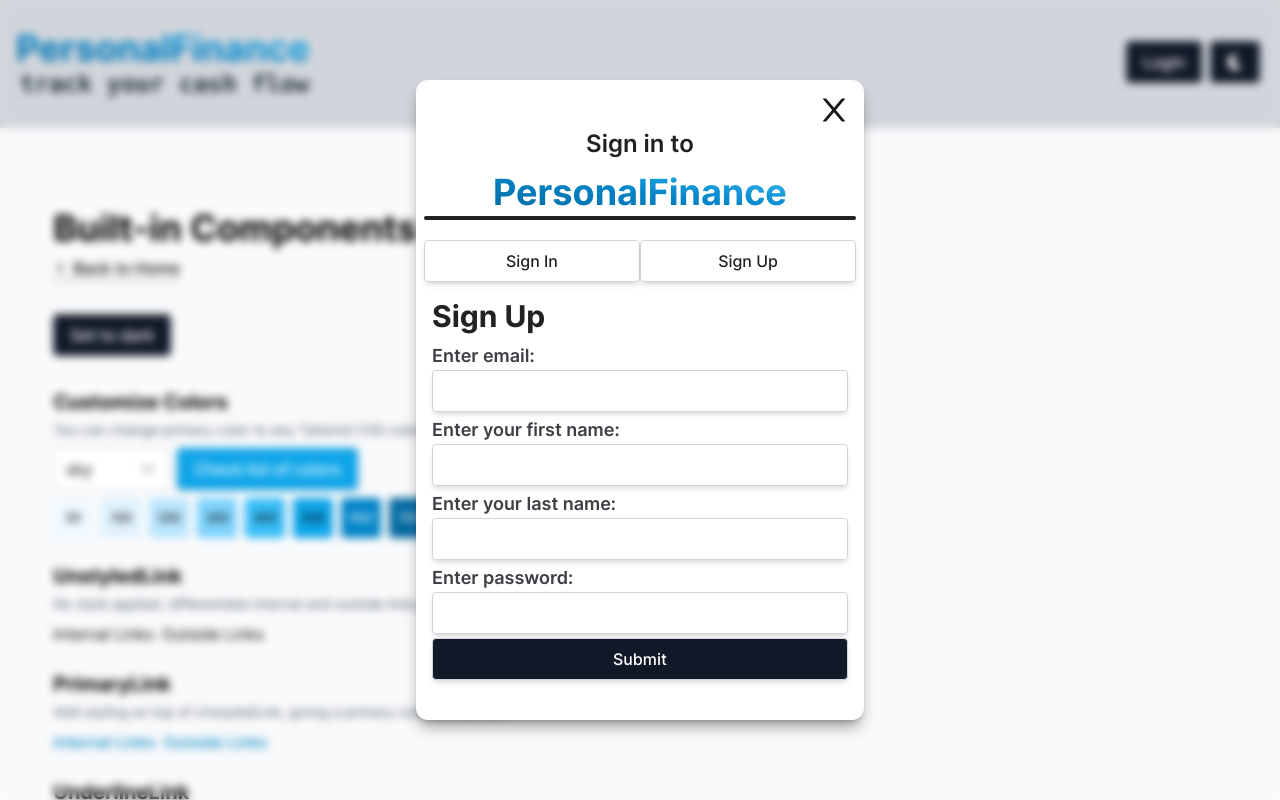
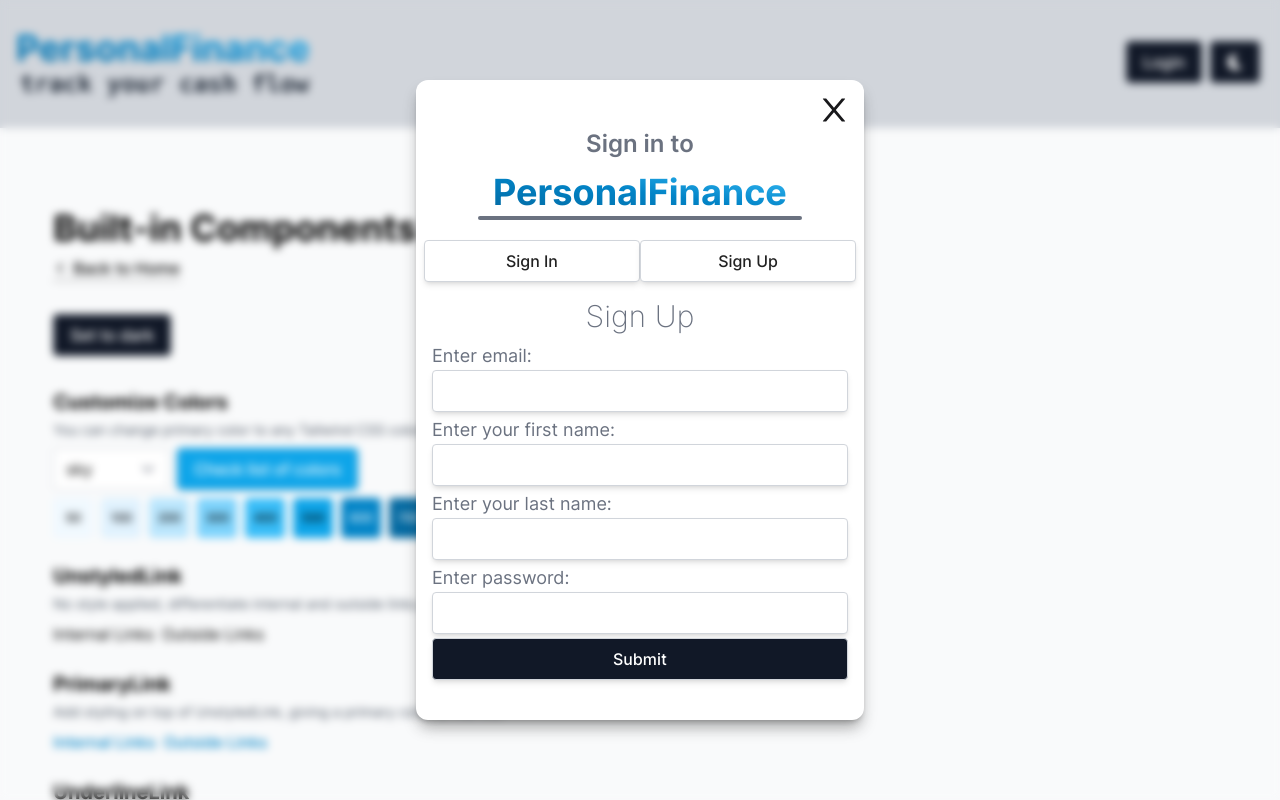
Before and after one commit to kalinchenko23/personal_finance_tracker, a Next.js app in the folder client/: page /components in a window 1280 px wide. Both pictures are taken after a click on the button "Login". Shown: the top 800 px of the page. Built offline with nearby package versions, Linux system fonts and the light colour scheme.

Commit message:
style: form styles

```diff
--- a/client/src/components/LoginForm.tsx
+++ b/client/src/components/LoginForm.tsx
@@ -38,15 +38,14 @@ const LoginForm: React.FC<{
     const { status, data, message } = await register(cred);
 
     if (status === 201) {
-      //display toast
       toast.success(message);
-      //open login form
       setCredentials({
         username: '',
         first_name: '',
         last_name: '',
         password: '',
       });
+      setToggle(true);
     } else {
       toast.error(message);
     }
@@ -118,11 +117,11 @@ const LoginForm: React.FC<{
           <AiOutlineClose className='text-4xl' />
         </button>
 
-        <p className='mt-10 text-2xl font-semibold text-dark'>Sign in to</p>
+        <p className='mt-10 text-2xl font-semibold text-gray-500'>Sign in to</p>
         <Logo />
-        <div className='my-1 h-1 w-full rounded bg-dark' />
+        <div className='my-1 h-1 w-3/4 rounded bg-gray-500' />
 
-        <div className='mt-4 flex w-full justify-center text-dark'>
+        <div className='mt-4 flex w-full justify-center '>
           <Button
             variant='light'
             className='shawod-slate-800 flex w-2/4 justify-center shadow-md '
@@ -180,10 +179,10 @@ const SignUpForm: React.FC<{
         toggle === false ? 'block' : 'hidden'
       }`}
     >
-      <h2 className='mt-2 mb-2 text-dark'>Sign Up</h2>
+      <h2 className='mt-2 mb-2 text-gray-500 font-extralight text-center'>Sign Up</h2>
       <label
         htmlFor='username'
-        className='flex-col text-lg font-semibold text-zinc-700'
+        className='flex-col text-lg text-gray-500 font-normal'
       >
         Enter email:
       </label>
@@ -201,7 +200,7 @@ const SignUpForm: React.FC<{
 
       <label
         htmlFor='first_name'
-        className='flex-col text-lg font-semibold text-zinc-700'
+        className='flex-col text-lg text-gray-500 font-normal'
       >
         Enter your first name:
       </label>
@@ -218,7 +217,7 @@ const SignUpForm: React.FC<{
 
       <label
         htmlFor='last_name'
-        className='flex-col text-lg font-semibold text-zinc-700'
+        className='flex-col text-lg text-gray-500 font-normal'
       >
         Enter your last name:
       </label>
@@ -235,7 +234,7 @@ const SignUpForm: React.FC<{
 
       <label
         htmlFor='password'
-        className='flex-col text-lg font-semibold text-zinc-700'
+        className='flex-col text-lg text-gray-500 font-normal'
       >
         Enter password:
       </label>
@@ -283,10 +282,10 @@ const SignInForm: React.FC<{
         toggle === true ? 'block' : 'hidden'
       }`}
     >
-      <h2 className='mt-2 mb-2 text-dark'>Sign In</h2>
+      <h2 className='mt-2 mb-2 text-gray-500 text-center font-extralight'>Sign In</h2>
       <label
         htmlFor='username-login'
-        className='flex-col text-lg font-semibold text-zinc-700'
+        className='flex-col text-lg text-gray-500 font-normal'
       >
         {' '}
         Enter email:
@@ -305,7 +304,7 @@ const SignInForm: React.FC<{
 
       <label
         htmlFor='password'
-        className='flex-col text-lg font-semibold text-zinc-700'
+        className='flex-col text-lg text-gray-500 font-normal'
       >
         {' '}
         Enter password:{' '}
```
